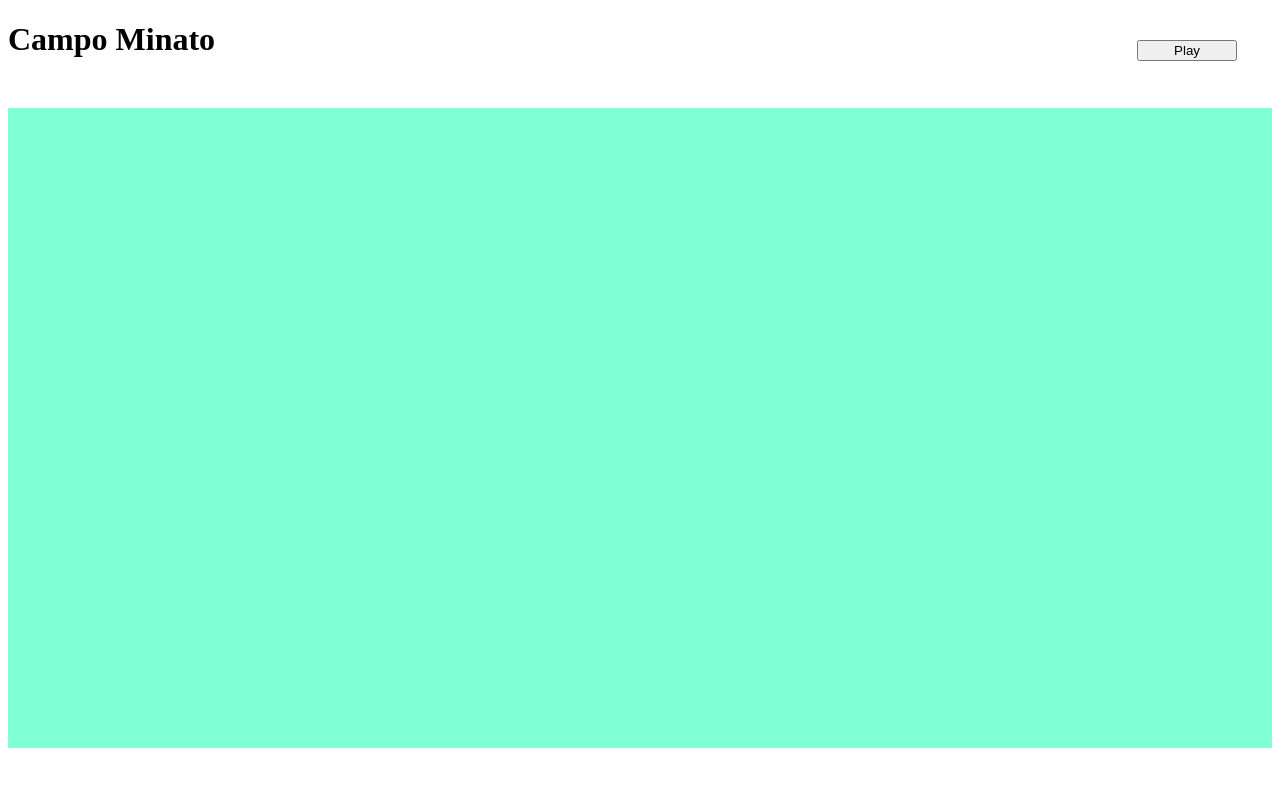
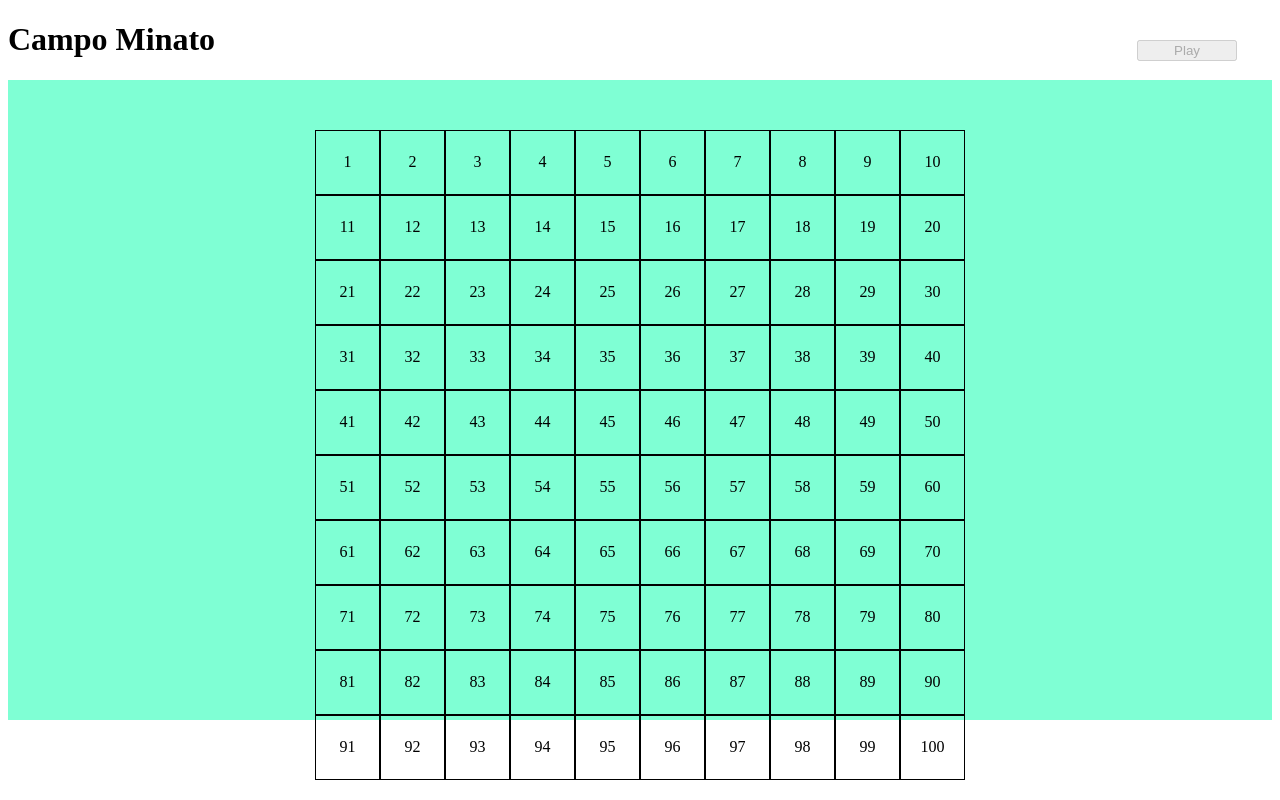
Before and after one commit to DZZT2004/js-campominato-grid, a plain HTML site: page index.html in a window 1280 px wide. Both pictures are taken after a click on the button "Play". Drawn offline with Linux system fonts and the light colour scheme.

Commit message:
commit 2

```diff
--- a/script.js
+++ b/script.js
@@ -15,7 +15,10 @@ bottone.addEventListener("click", () =>{
     quadrato.classList.add("quadrato");
     contenitore.appendChild(quadrato);
     for (let index = 1; index < 101; index++) {
-        const element = array[index];
+        let pezzo = document.createElement("div");
+        pezzo.innerHTML = index;
+        pezzo.classList.add("pezzo");
+        quadrato.appendChild(pezzo);
     }
     bottone.disabled = true;
 })
--- a/style.css
+++ b/style.css
@@ -13,7 +13,18 @@
 
 .quadrato{
     margin: auto;
-    margin-top: 50px;
+    padding-top: 50px;
     width: 650px;
     height: 650px;
 }
+
+.pezzo{
+    display: inline-flex;
+    width: 63px;
+    height: 63px;
+    border: 1px solid;
+    text-align: center;
+    margin: 0;
+    align-items: center;
+    justify-content: center;
+}
```
